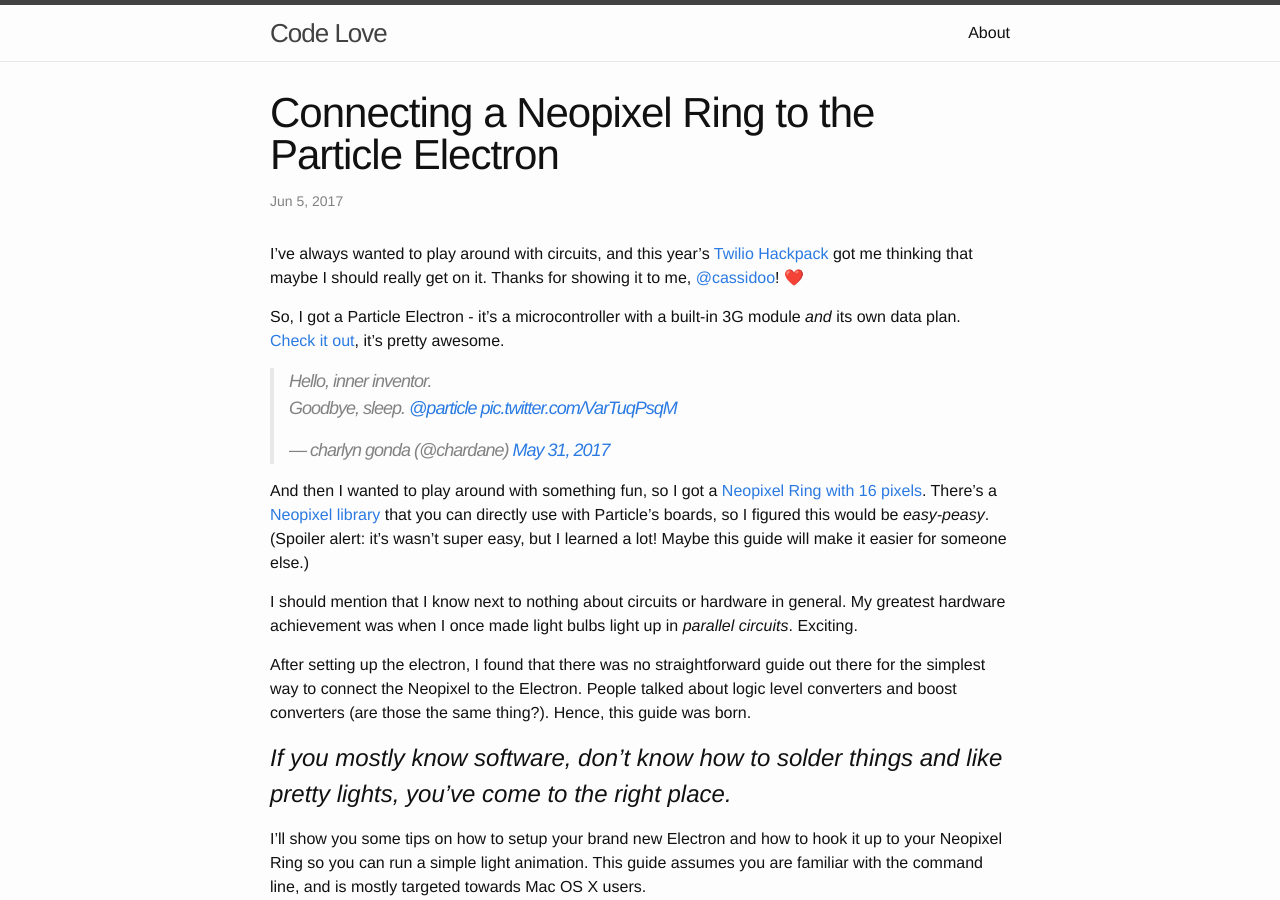
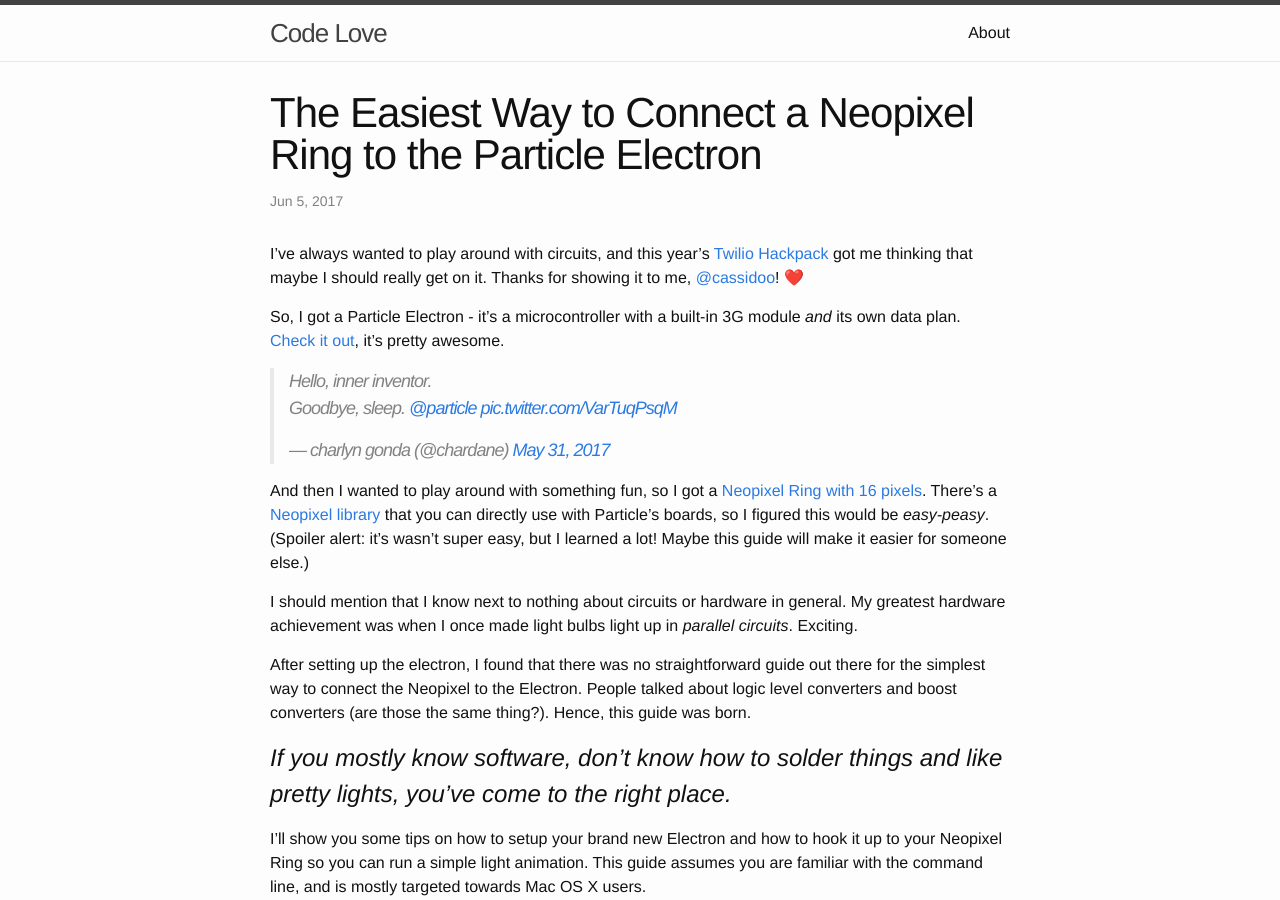
Before and after one commit to chardane/codelove, a Jekyll site: the page built from _posts/2017-06-04-2017-06-04-connecting-a-neopixel-ring-to-the-particle-electron.md, in a window 1280 px wide and 900 px high. Built offline with Jekyll 4.4.1, drawn with Linux system fonts in a browser that asks for light colours; comment, search, counter and statistics services are not loaded.

Commit message:
update title

```diff
--- a/_posts/2017-06-04-2017-06-04-connecting-a-neopixel-ring-to-the-particle-electron.md
+++ b/_posts/2017-06-04-2017-06-04-connecting-a-neopixel-ring-to-the-particle-electron.md
@@ -1,6 +1,6 @@
 ---
 layout: post
-title: Connecting a Neopixel Ring to the Particle Electron
+title: The Easiest Way to Connect a Neopixel Ring to the Particle Electron
 date:   2017-06-04 21:16:14 -0700
 comments: true
 image: http://chardane.github.io/codelove/images/posts/too-much-fun.jpg
```
